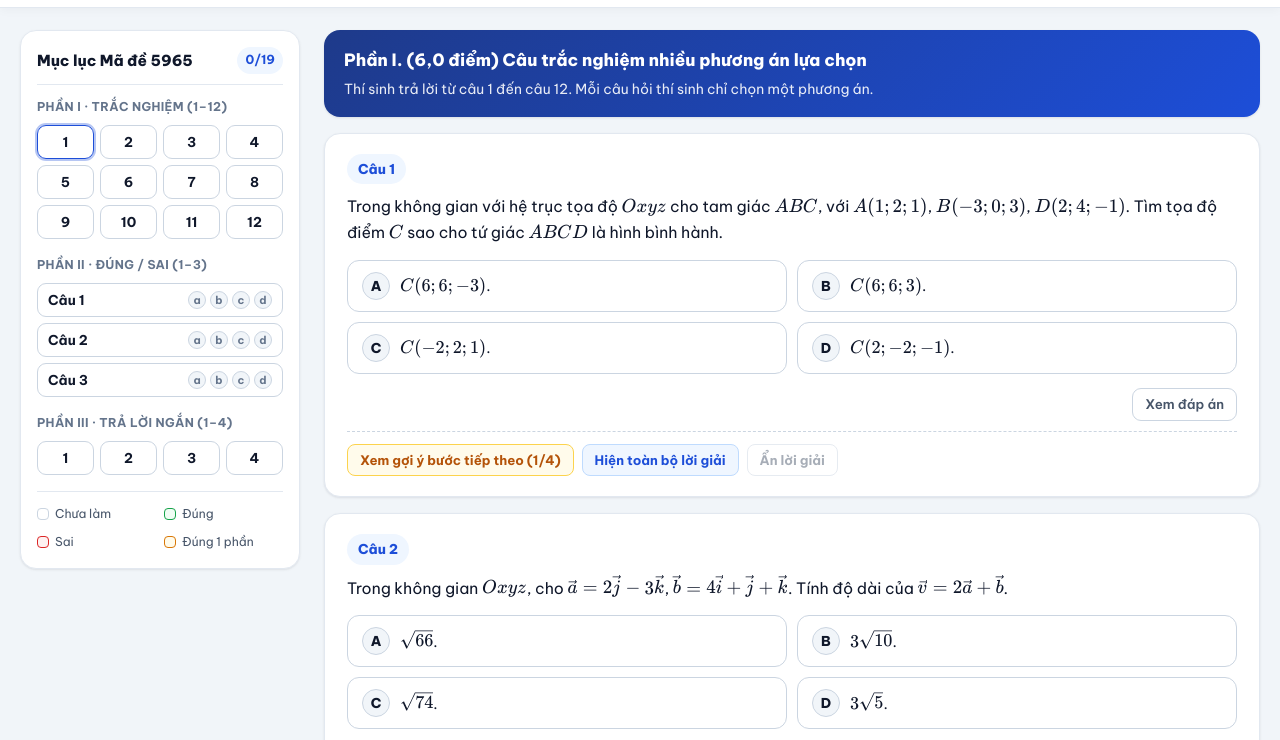
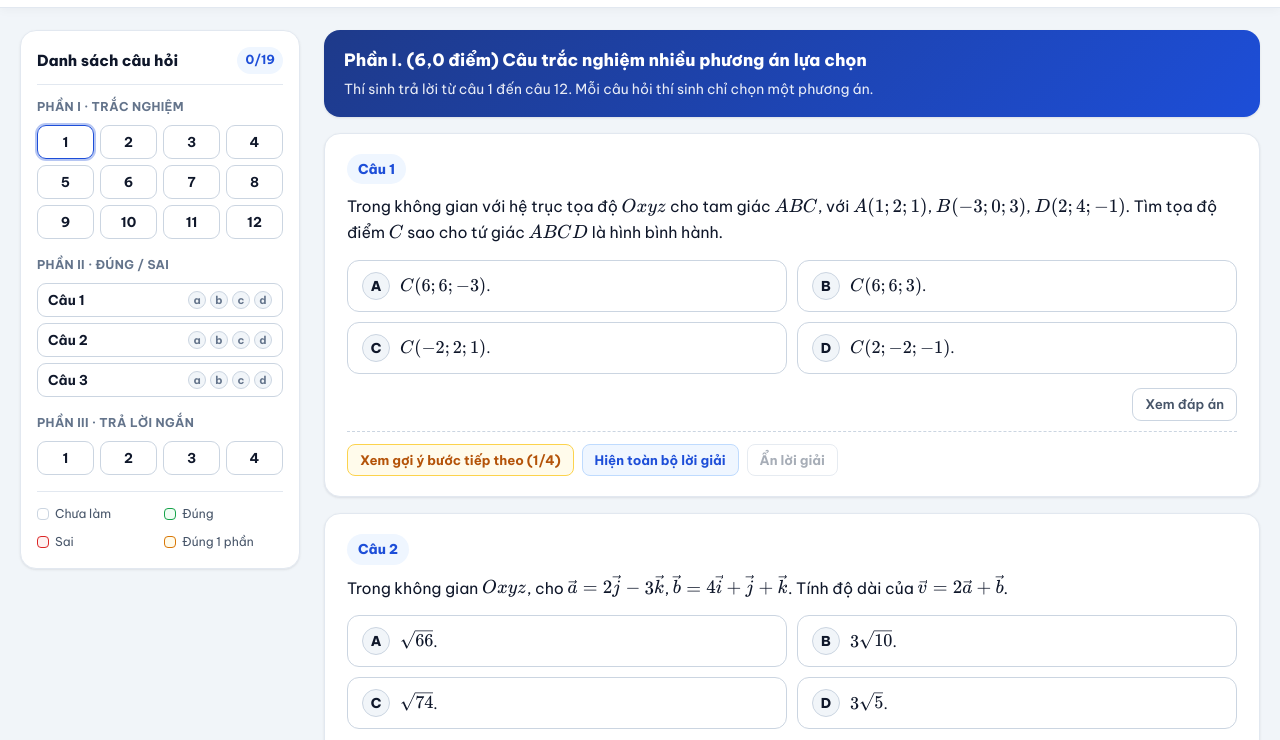
Before and after one commit to hieupdt99/kho-de-kttx-12-htb, a plain HTML site: page sua_de_kttx3_toan12.html in a window 1280 px wide. Shown: the part 57-797 px from the top of the page. Drawn offline with nearby package versions, Linux system fonts and the light colour scheme.

Commit message:
Add files via upload

```diff
--- a/sua_de_kttx3_toan12.html
+++ b/sua_de_kttx3_toan12.html
@@ -3,7 +3,7 @@
 <head>
   <meta charset="UTF-8" />
   <meta name="viewport" content="width=device-width, initial-scale=1.0" />
-  <title>Ôn tập &amp; giải chi tiết Đề KTTX3 — Toán 12</title>
+  <title>Ôn tập &amp; Giải chi tiết Đề KTTX lần 3 — Toán 12 | THPT Hồ Thị Bi</title>
   <link rel="preconnect" href="https://fonts.googleapis.com" />
   <link rel="preconnect" href="https://fonts.gstatic.com" crossorigin />
   <link href="https://fonts.googleapis.com/css2?family=Be+Vietnam+Pro:wght@400;500;600;700;800&display=swap" rel="stylesheet" />
@@ -2489,7 +2489,7 @@
 
       function renderSidebar() {
         const exam = getCurrentExam();
-        document.getElementById('sidebarExamTitle').textContent = `Mục lục ${exam.title}`;
+        document.getElementById('sidebarExamTitle').textContent = 'Danh sách câu hỏi';
         const container = document.getElementById('sidebarNavContainer');
         container.innerHTML = '';
 
@@ -2501,10 +2501,10 @@
           title.className = 'nav-group-title';
           const shortTitle =
             part.part_id === 'I'
-              ? 'Phần I · Trắc nghiệm (1–12)'
+              ? 'Phần I · Trắc nghiệm'
               : part.part_id === 'II'
-                ? 'Phần II · Đúng / Sai (1–3)'
-                : 'Phần III · Trả lời ngắn (1–4)';
+                ? 'Phần II · Đúng / Sai'
+                : 'Phần III · Trả lời ngắn';
           title.textContent = shortTitle;
           group.appendChild(title);
 
```
